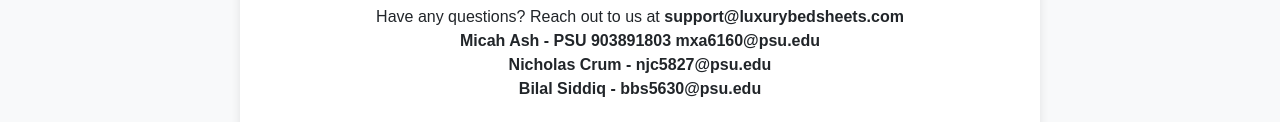
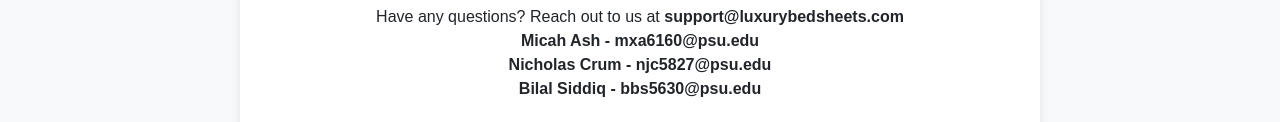
Before and after one commit to miahuhh/Node2Node-IST256, a website: page index.html in a window 1280 px wide. Shown: the part 1076-1198 px from the top of the page. Drawn offline with nearby package versions, Linux system fonts and the light colour scheme.

Commit message:
Update index.html

```diff
--- a/index.html
+++ b/index.html
@@ -77,7 +77,7 @@
     <section id="contact" class="container my-5 text-center">
         <h2>Contact Us</h2>
         <p>Have any questions? Reach out to us at <strong>support@luxurybedsheets.com</strong> <br>
-            <strong> Micah Ash - PSU 903891803 mxa6160@psu.edu </strong> <br>
+            <strong> Micah Ash - mxa6160@psu.edu </strong> <br>
         <strong> Nicholas Crum - njc5827@psu.edu </strong> <br>
         <strong> Bilal Siddiq - bbs5630@psu.edu </strong></p>
     </section>
```
